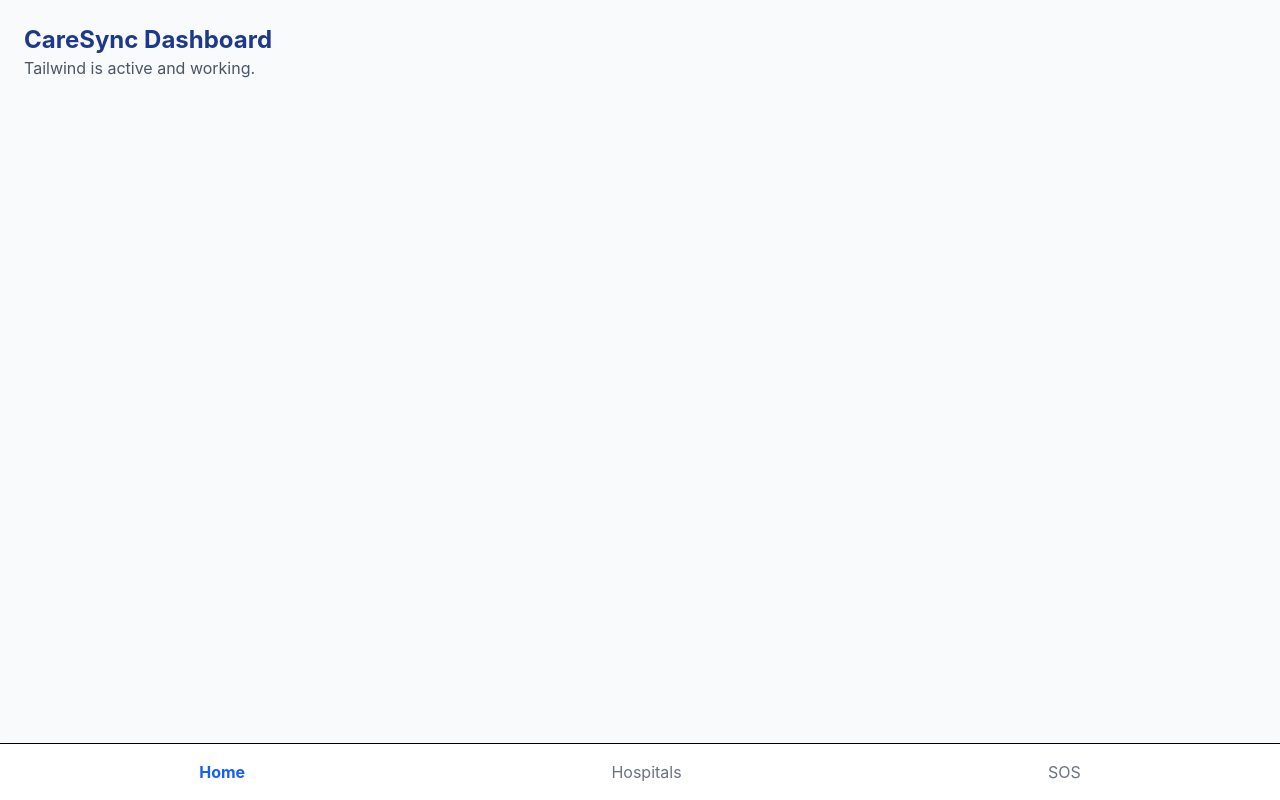
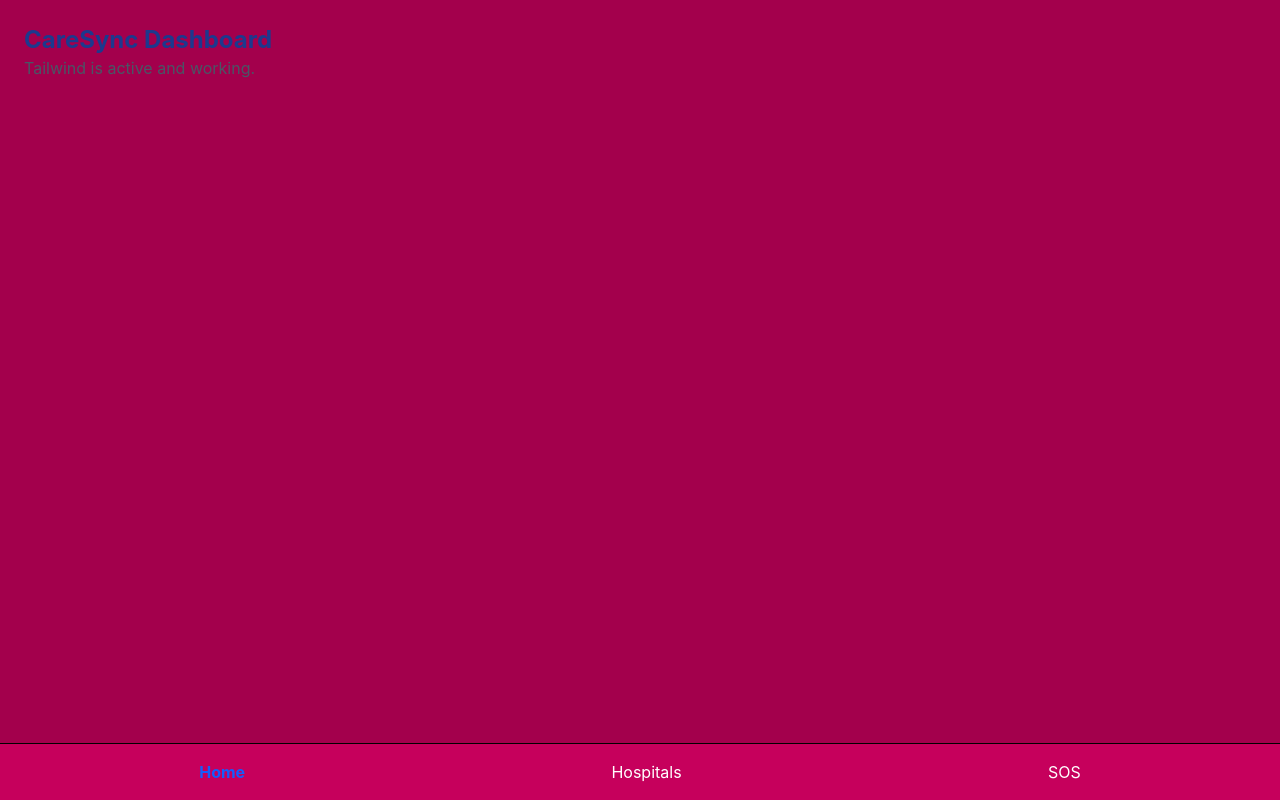
Before and after one commit to mishravaishu28-ai/CareSync-Main-, a React (Vite) app: page / in a window 1280 px wide. Built offline with nearby package versions, Linux system fonts and the light colour scheme.

Commit message:
starting fresh on new branch

```diff
--- a/src/components/Navbar.jsx
+++ b/src/components/Navbar.jsx
@@ -1,9 +1,10 @@
 export default function Navbar() {
   return (
-    <nav className="fixed bottom-0 left-0 right-0 bg-white border-t p-4 flex justify-around shadow-lg">
+    <nav className="fixed bottom-0 left-0 right-0 bg-pink-700 border-t p-4 flex justify-around shadow-lg">
       <span className="text-blue-600 font-bold cursor-pointer">Home</span>
-      <span className="text-gray-500 cursor-pointer">Hospitals</span>
-      <span className="text-gray-500 cursor-pointer">SOS</span>
+      <span className="text-white cursor-pointer">Hospitals</span>
+      <span className="text-white cursor-pointer">SOS</span>
     </nav>
+
   );
 }
--- a/src/pages/Dashboard.jsx
+++ b/src/pages/Dashboard.jsx
@@ -1,6 +1,6 @@
 export default function Dashboard() {
   return (
-    <div className="p-6">
+    <div className="p-6 min-h-screen bg-pink-800">
       <h1 className="text-2xl font-bold text-blue-900">CareSync Dashboard</h1>
       <p className="text-gray-600">Tailwind is active and working.</p>
     </div>
```
